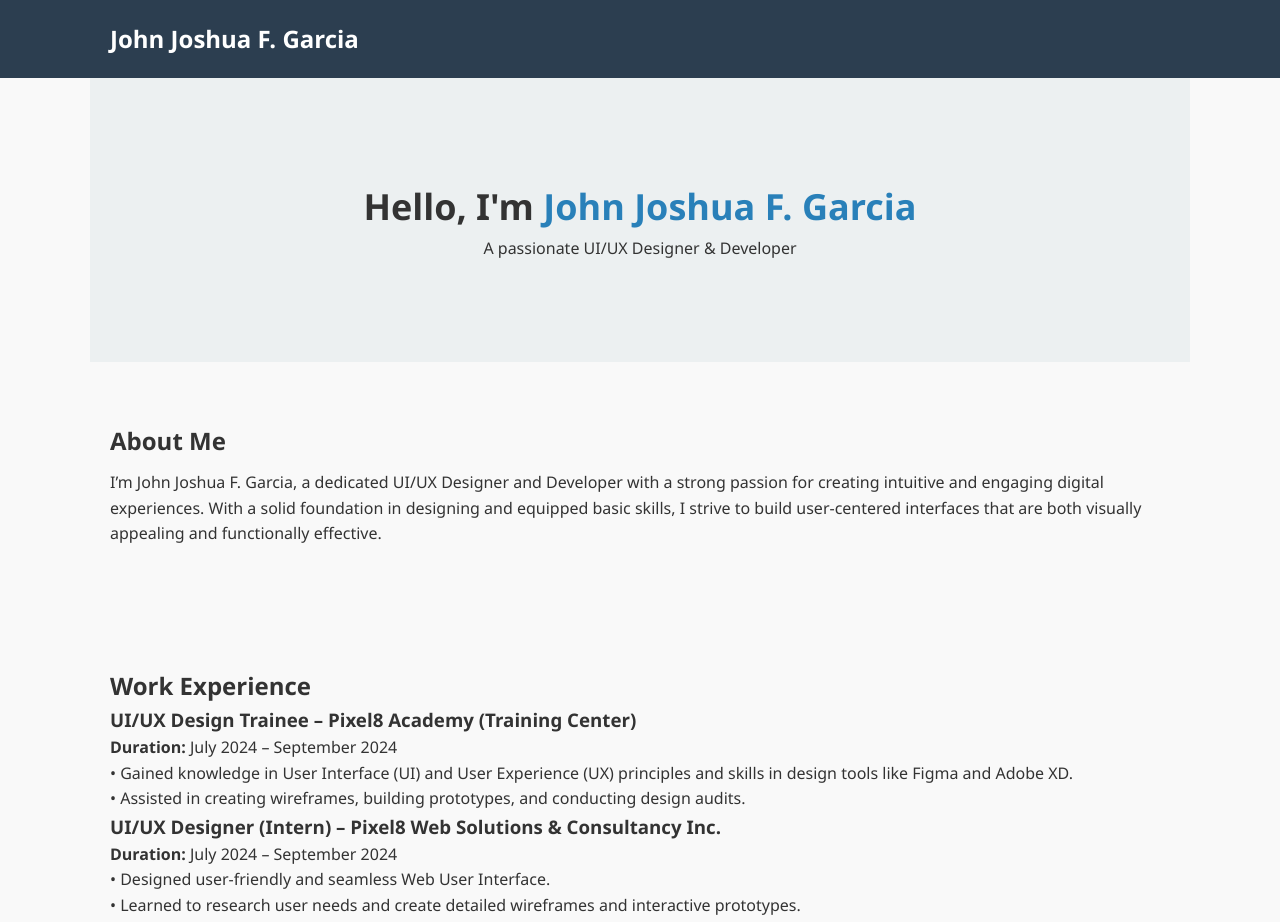
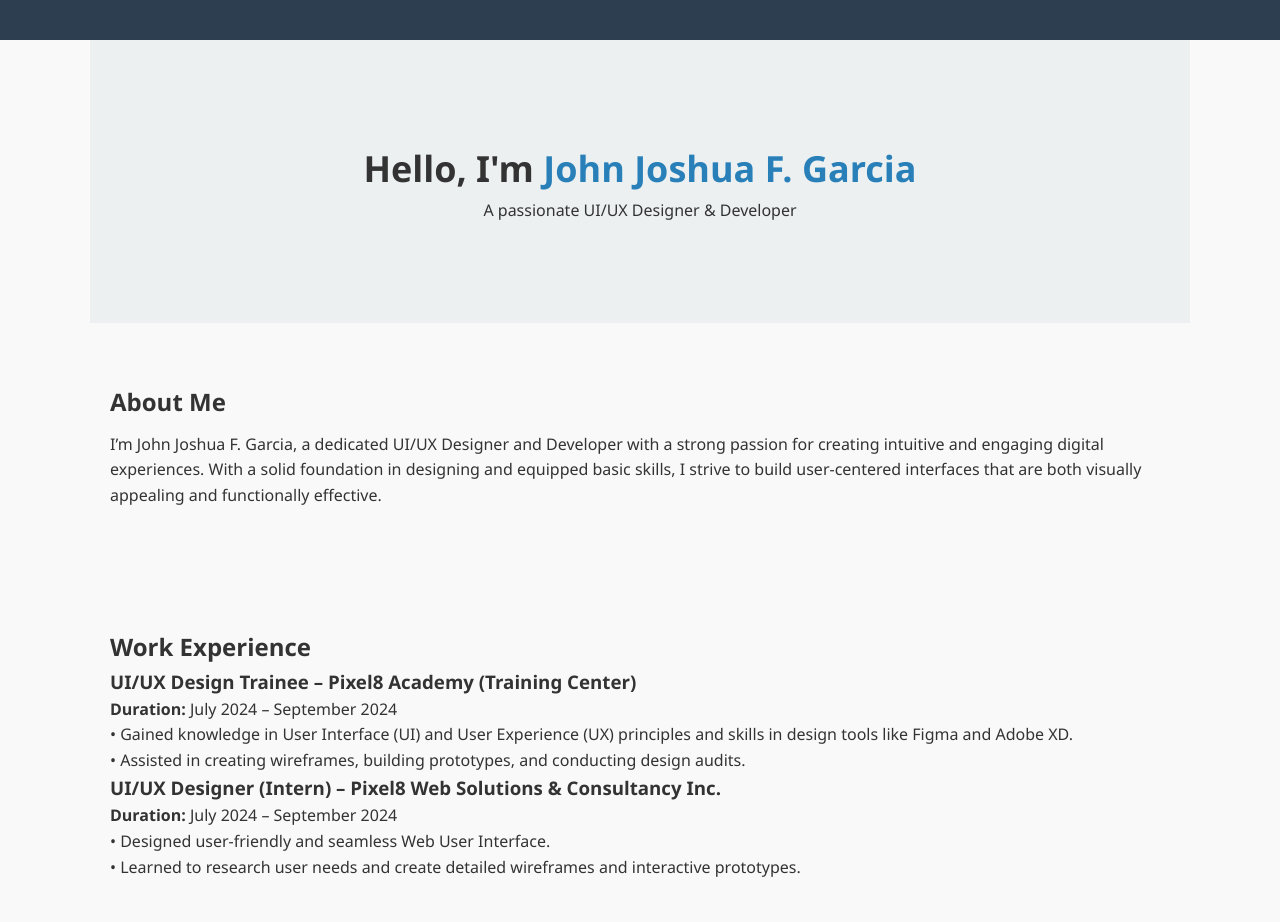
Before and after one commit to joshuagarcia09/my-portfolio, a plain HTML site: page index.html in a window 1280 px wide. Shown: the top 922 px of the page. Drawn offline with Linux system fonts and the light colour scheme.

Commit message:
Update index.html

```diff
--- a/index.html
+++ b/index.html
@@ -9,7 +9,7 @@
 <body>
   <header>
     <nav>
-      <h1>John Joshua F. Garcia</h1>
+      <h1></h1>
     </nav>
   </header>
 
```
